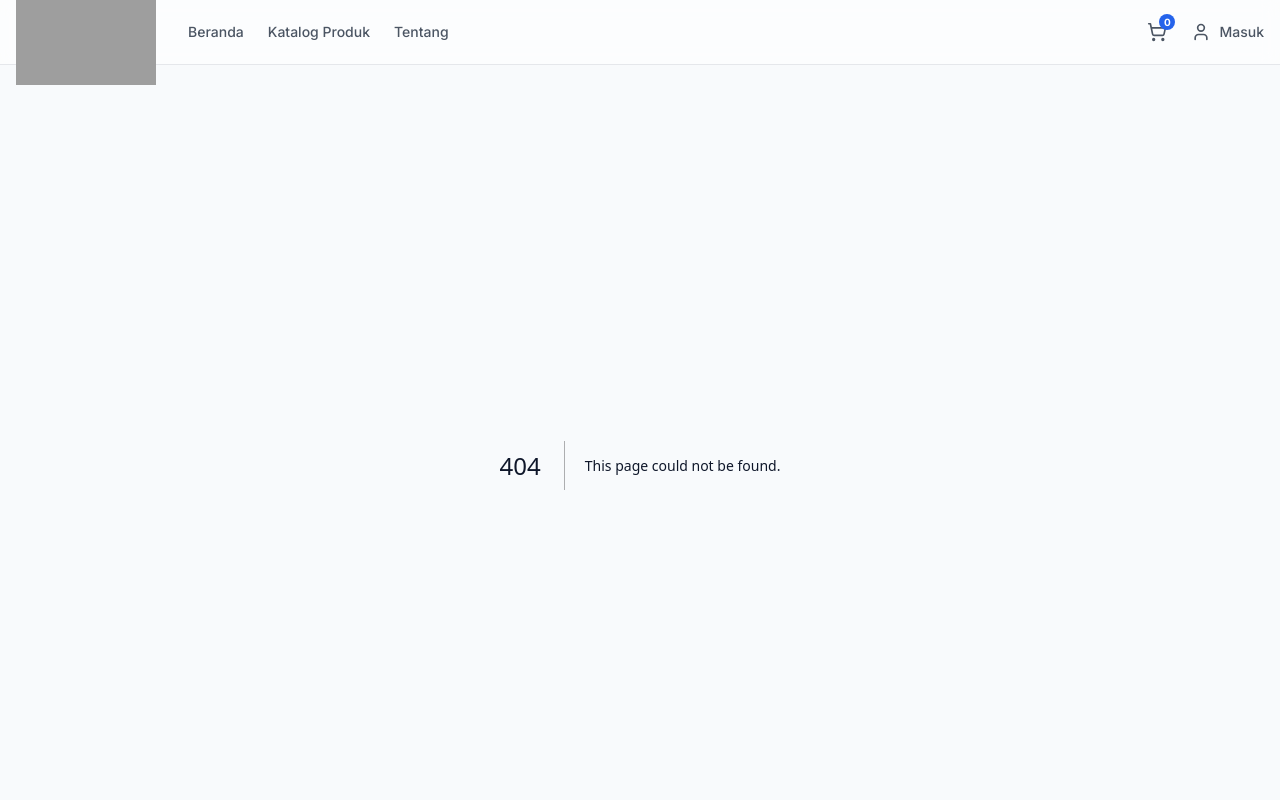
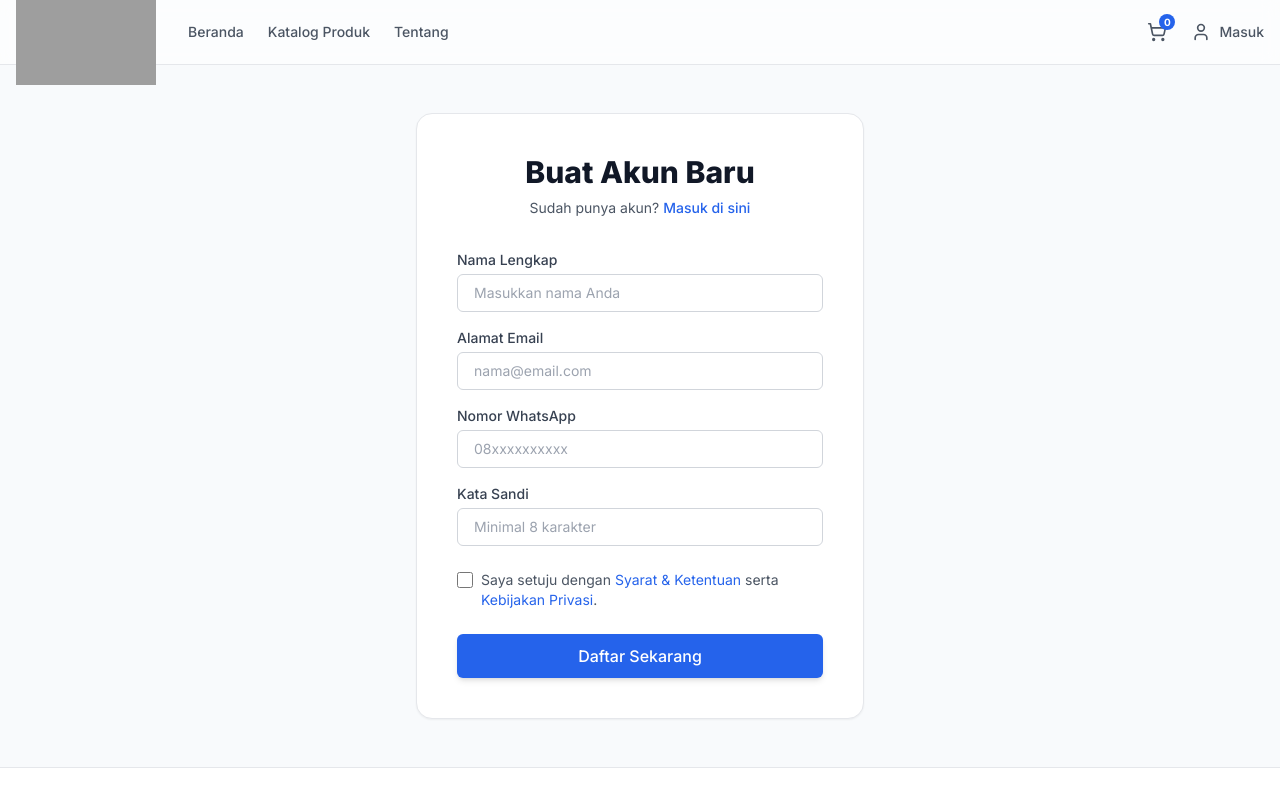
Before and after one commit to suwanto-belajarinovasi/toko, a Next.js app: page /register in a window 1280 px wide. Before the commit this address had no page. Shown: the top 800 px of the page. Built offline with nearby package versions, Linux system fonts and the light colour scheme; grey boxes are pictures that could not be loaded.

Commit message:
Create page.tsx

```diff
--- /dev/null
+++ b/src/app/(auth)/register/page.tsx
@@ -0,0 +1,105 @@
+import Link from "next/link";
+import { Button } from "@/components/ui/button";
+
+export const metadata = {
+  title: "Daftar Akun | Belajar Inovasi Store",
+};
+
+export default function RegisterPage() {
+  return (
+    <div className="min-h-[80vh] flex items-center justify-center py-12 px-4 sm:px-6 lg:px-8 bg-background">
+      <div className="max-w-md w-full space-y-8 bg-white p-10 rounded-2xl border border-gray-200 shadow-sm">
+        <div className="text-center">
+          <h2 className="text-3xl font-extrabold text-gray-900">Buat Akun Baru</h2>
+          <p className="mt-2 text-sm text-gray-600">
+            Sudah punya akun?{" "}
+            <Link href="/login" className="font-medium text-brand-600 hover:text-brand-500 transition-colors">
+              Masuk di sini
+            </Link>
+          </p>
+        </div>
+
+        <form className="mt-8 space-y-6" action="#">
+          <div className="space-y-4">
+            <div>
+              <label htmlFor="name" className="block text-sm font-medium text-gray-700 mb-1">
+                Nama Lengkap
+              </label>
+              <input
+                id="name"
+                name="name"
+                type="text"
+                required
+                className="appearance-none w-full px-4 py-2 border border-gray-300 rounded-md focus:ring-brand-500 focus:border-brand-500 text-sm outline-none transition-colors"
+                placeholder="Masukkan nama Anda"
+              />
+            </div>
+            <div>
+              <label htmlFor="email-address" className="block text-sm font-medium text-gray-700 mb-1">
+                Alamat Email
+              </label>
+              <input
+                id="email-address"
+                name="email"
+                type="email"
+                autoComplete="email"
+                required
+                className="appearance-none w-full px-4 py-2 border border-gray-300 rounded-md focus:ring-brand-500 focus:border-brand-500 text-sm outline-none transition-colors"
+                placeholder="nama@email.com"
+              />
+            </div>
+            <div>
+              <label htmlFor="whatsapp" className="block text-sm font-medium text-gray-700 mb-1">
+                Nomor WhatsApp
+              </label>
+              <input
+                id="whatsapp"
+                name="whatsapp"
+                type="text"
+                required
+                className="appearance-none w-full px-4 py-2 border border-gray-300 rounded-md focus:ring-brand-500 focus:border-brand-500 text-sm outline-none transition-colors"
+                placeholder="08xxxxxxxxxx"
+              />
+            </div>
+            <div>
+              <label htmlFor="password" className="block text-sm font-medium text-gray-700 mb-1">
+                Kata Sandi
+              </label>
+              <input
+                id="password"
+                name="password"
+                type="password"
+                required
+                className="appearance-none w-full px-4 py-2 border border-gray-300 rounded-md focus:ring-brand-500 focus:border-brand-500 text-sm outline-none transition-colors"
+                placeholder="Minimal 8 karakter"
+              />
+            </div>
+          </div>
+
+          <div className="flex items-start">
+            <div className="flex items-center h-5">
+              <input
+                id="terms"
+                name="terms"
+                type="checkbox"
+                required
+                className="h-4 w-4 text-brand-600 focus:ring-brand-500 border-gray-300 rounded"
+              />
+            </div>
+            <div className="ml-2 text-sm">
+              <label htmlFor="terms" className="text-gray-600">
+                Saya setuju dengan <a href="#" className="text-brand-600 hover:underline">Syarat & Ketentuan</a> serta <a href="#" className="text-brand-600 hover:underline">Kebijakan Privasi</a>.
+              </label>
+            </div>
+          </div>
+
+          <div>
+            <Button type="button" className="w-full h-11 text-base shadow-md hover:shadow-lg transition-shadow">
+              Daftar Sekarang
+            </Button>
+          </div>
+        </form>
+      </div>
+    </div>
+  );
+}
```
